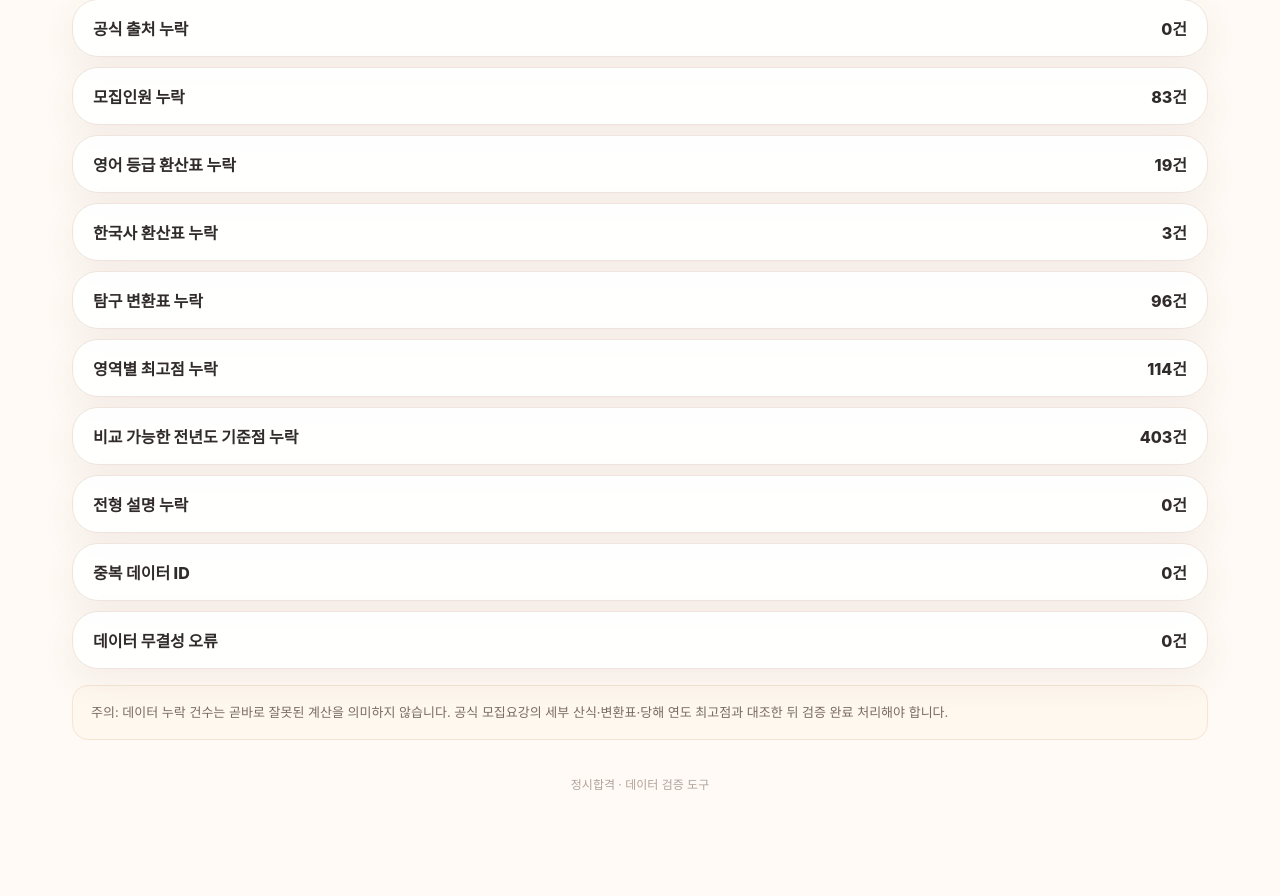
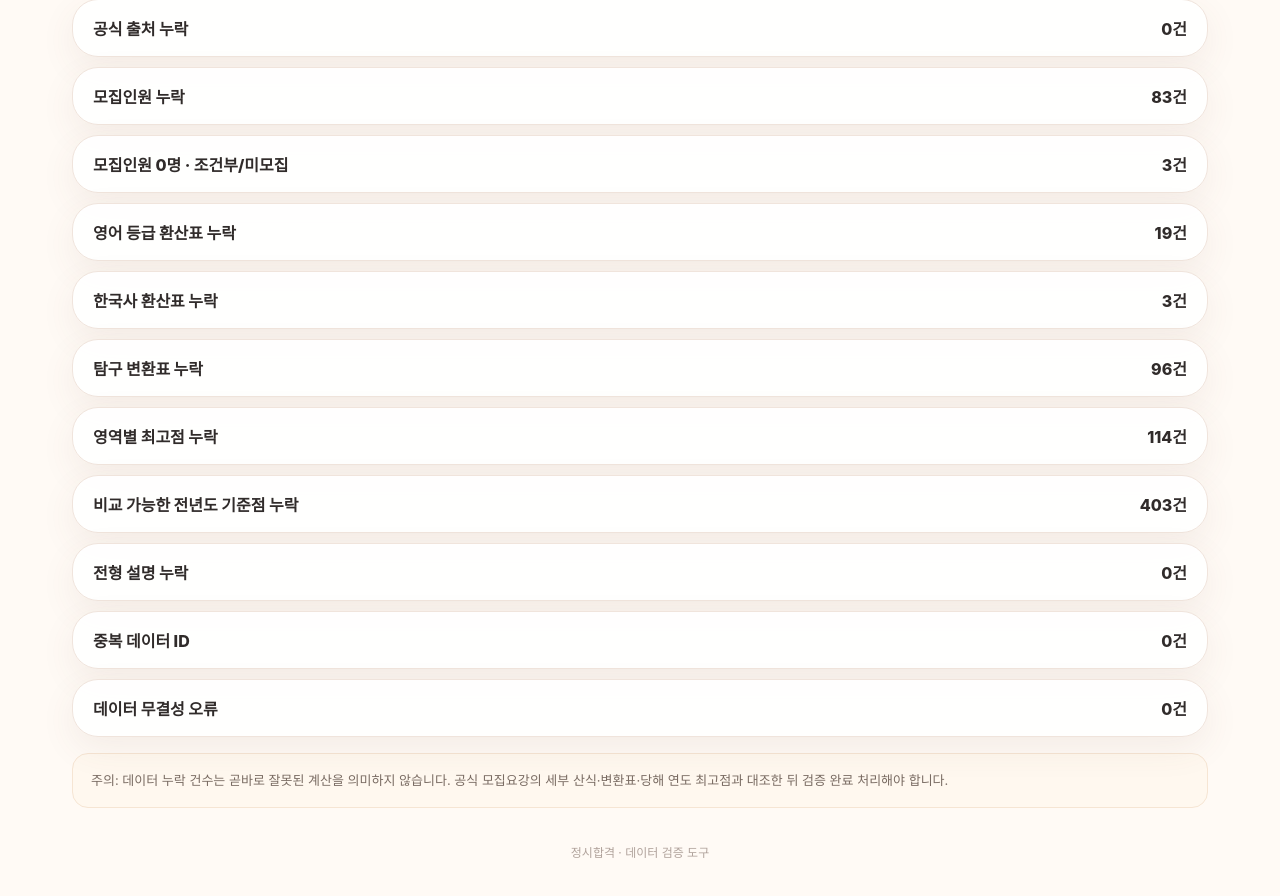
Before and after one commit to sooyachoco/2027-susi, a Next.js app: page /regular-audit in a window 1280 px wide. Shown: the part 1327-2223 px from the top of the page. Before the commit the page ends 2189 px from the top, so only its background shows below. Built offline with nearby package versions, Linux system fonts and the light colour scheme.

Commit message:
ui: show zero-recruitment audit category

```diff
--- a/app/regular-audit/page.tsx
+++ b/app/regular-audit/page.tsx
@@ -15,6 +15,7 @@ type AuditData = {
 const LABELS: Record<string, string> = {
   missingSource: "공식 출처 누락",
   missingRecruitmentCount: "모집인원 누락",
+  zeroRecruitmentCount: "모집인원 0명 · 조건부/미모집",
   missingEnglishGradeTable: "영어 등급 환산표 누락",
   missingKoreanHistoryTable: "한국사 환산표 누락",
   missingInquiryConversionTable: "탐구 변환표 누락",
```
